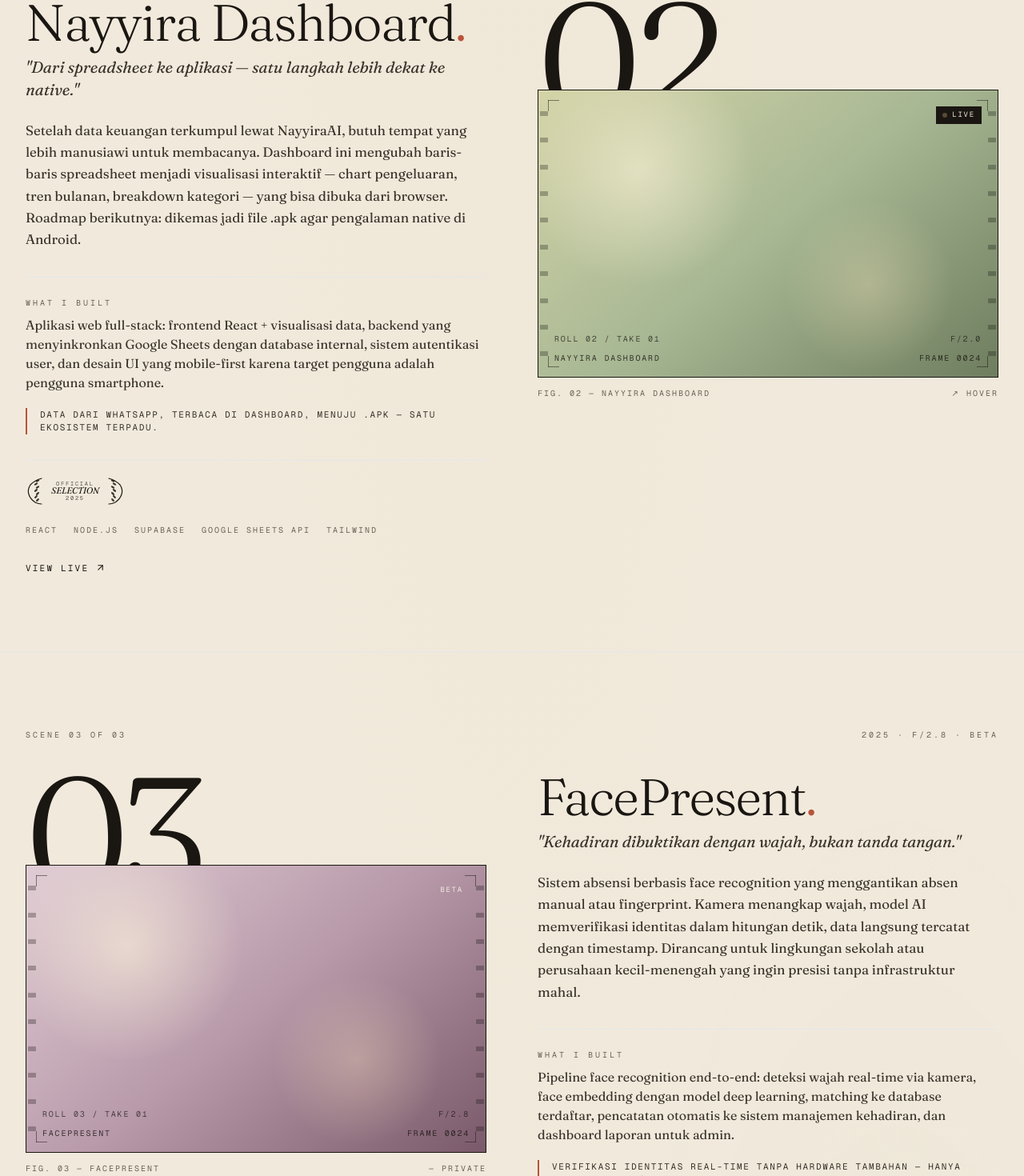
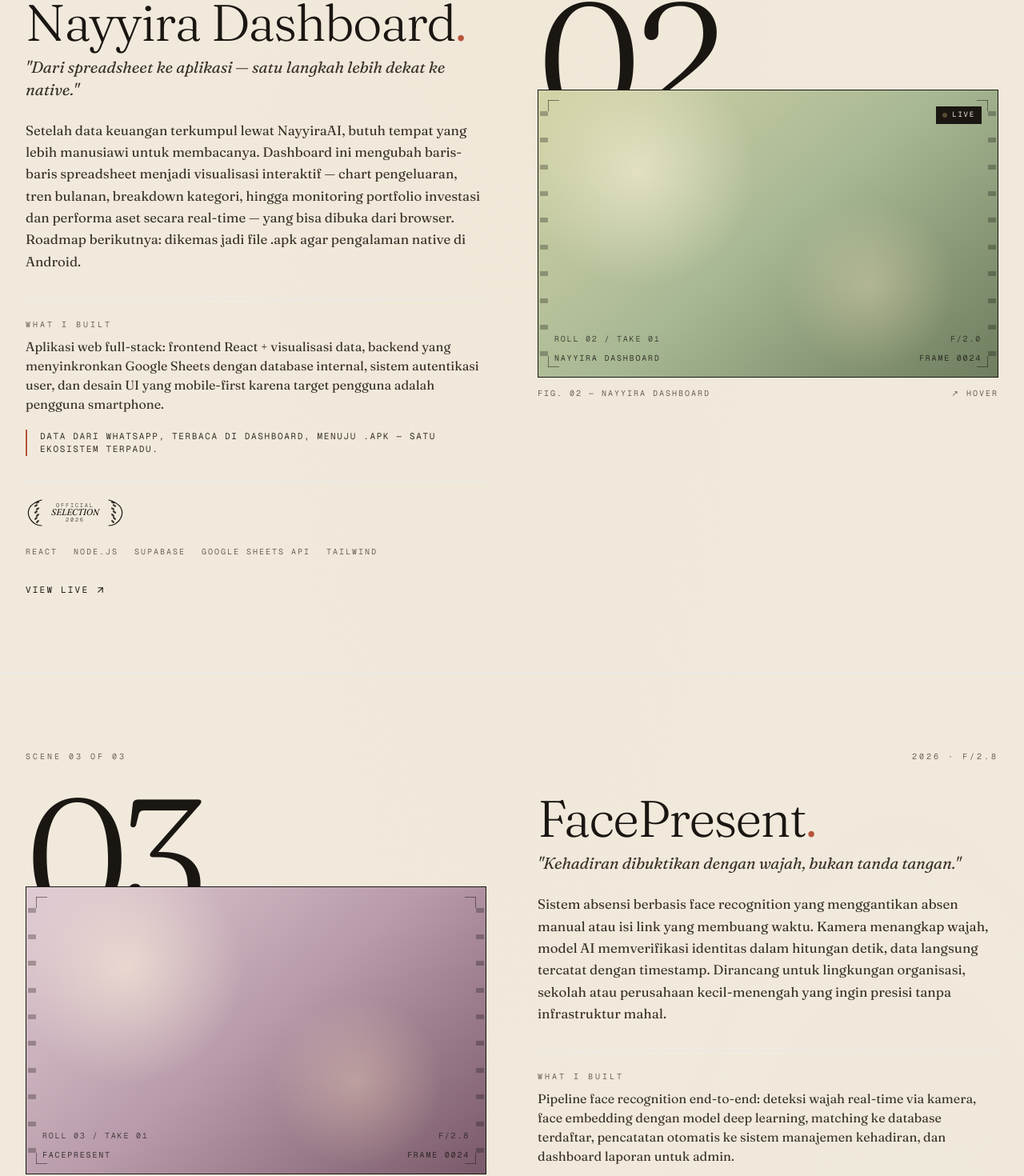
Before and after one commit to Hydraa57/portofolio, a React (Vite) app: page / in a window 1280 px wide. Shown: the part 5787-7257 px from the top of the page at 80% size. Built offline with nearby package versions, Linux system fonts and the light colour scheme.

Commit message:
update biodata

```diff
--- a/index.html
+++ b/index.html
@@ -1,4 +1,4 @@
-<!DOCTYPE html>
+<!doctype html>
 <html lang="id">
   <head>
     <meta charset="UTF-8" />
@@ -6,16 +6,28 @@
 
     <!-- Primary SEO -->
     <title>Hafidz — AI Engineer & Full-Stack Developer · hfdz.my.id</title>
-    <meta name="description" content="Muhamad Hafidz Hidayatulloh — Developer Indonesia yang membangun AI agents, otomatisasi workflow, dan aplikasi full-stack. Kreator NayyiraAI, Dashboard Keuangan, dan Sistem Absen Face Recognition." />
-    <meta name="keywords" content="hafidz, developer indonesia, AI engineer, n8n, automation, full-stack, react, python, whatsapp bot, face recognition" />
+    <meta
+      name="description"
+      content="Muhamad Hafidz Hidayatulloh — Developer Indonesia yang membangun AI agents, otomatisasi workflow, dan aplikasi full-stack. Kreator NayyiraAI, Dashboard Keuangan, dan Sistem Absen Face Recognition."
+    />
+    <meta
+      name="keywords"
+      content="hafidz, developer indonesia, AI engineer, n8n, automation, full-stack, react, python, whatsapp bot, face recognition"
+    />
     <meta name="author" content="Muhamad Hafidz Hidayatulloh" />
     <link rel="canonical" href="https://hfdz.my.id" />
 
     <!-- Open Graph -->
     <meta property="og:type" content="website" />
     <meta property="og:url" content="https://hfdz.my.id" />
-    <meta property="og:title" content="Hafidz — AI Engineer & Full-Stack Developer" />
-    <meta property="og:description" content="Developer Indonesia yang membangun AI agents, otomatisasi, dan aplikasi full-stack. Dari Indonesia, untuk dunia." />
+    <meta
+      property="og:title"
+      content="Hafidz — AI Engineer & Full-Stack Developer"
+    />
+    <meta
+      property="og:description"
+      content="Developer Indonesia yang membangun AI agents, otomatisasi, dan aplikasi full-stack. Dari Indonesia, untuk dunia."
+    />
     <meta property="og:image" content="https://hfdz.my.id/og-image.jpg" />
     <meta property="og:locale" content="id_ID" />
     <meta property="og:site_name" content="hfdz.my.id" />
@@ -23,8 +35,14 @@
     <!-- Twitter Card -->
     <meta name="twitter:card" content="summary_large_image" />
     <meta name="twitter:url" content="https://hfdz.my.id" />
-    <meta name="twitter:title" content="Hafidz — AI Engineer & Full-Stack Developer" />
-    <meta name="twitter:description" content="Developer Indonesia yang membangun AI agents, otomatisasi, dan aplikasi full-stack." />
+    <meta
+      name="twitter:title"
+      content="Hafidz — AI Engineer & Full-Stack Developer"
+    />
+    <meta
+      name="twitter:description"
+      content="Developer Indonesia yang membangun AI agents, otomatisasi, dan aplikasi full-stack."
+    />
     <meta name="twitter:image" content="https://hfdz.my.id/og-image.jpg" />
 
     <!-- Structured Data -->
@@ -38,8 +56,8 @@
         "description": "Developer Indonesia yang membangun AI agents, otomatisasi workflow, dan aplikasi full-stack.",
         "nationality": "Indonesian",
         "sameAs": [
-        "https://github.com/hafidz",
-        "https://instagram.com/hafidz.id"
+          "https://github.com/Hydraa57",
+          "https://instagram.com/h_zdifah"
         ]
       }
     </script>
--- a/src/data/projects.js
+++ b/src/data/projects.js
@@ -9,69 +9,73 @@
  */
 export const projects = [
   {
-    no: '01',
-    slug: 'nayyiraai',
-    title: 'NayyiraAI',
-    tagline: 'AI agent keuangan yang tinggal di WhatsApp-mu.',
+    no: "01",
+    slug: "nayyiraai",
+    title: "NayyiraAI",
+    tagline: "AI agent keuangan yang tinggal di WhatsApp-mu.",
     synopsis:
-      'Pencatatan keuangan biasanya ribet — buka app, isi form, lupa. NayyiraAI memotong semua itu: cukup kirim pesan WhatsApp seperti bicaranya ke teman, AI-nya yang paham, catat, dan kategorisasi otomatis. Landasannya dibangun di atas integrasi WhatsApp Business API, model LLM untuk natural language understanding, dan pipeline n8n untuk orkestrasi data.',
+      "Pencatatan keuangan biasanya ribet — buka app, isi form, lupa. NayyiraAI memotong semua itu: cukup kirim pesan WhatsApp seperti bicaranya ke teman, AI-nya yang paham, catat, dan kategorisasi otomatis. Landasannya dibangun di atas integrasi WhatsApp Business API, model LLM untuk natural language understanding, dan pipeline n8n untuk orkestrasi data.",
     what_i_built:
-      'Landing page produk + backend AI agent: intent recognition, entity extraction (nominal, kategori, tanggal), penyimpanan terstruktur ke Google Sheets, dan reply konfirmasi otomatis — semua dalam satu pesan.',
-    stack: ['n8n', 'OpenAI', 'WhatsApp API', 'Google Sheets', 'Node.js'],
-    palette: { from: '#e8d5b7', via: '#d4a574', to: '#a67c5a' },
+      "Landing page produk + backend AI agent: intent recognition, entity extraction (nominal, kategori, tanggal), penyimpanan terstruktur ke Google Sheets, dan reply konfirmasi otomatis — semua dalam satu pesan.",
+    stack: ["n8n", "OpenAI", "WhatsApp API", "Google Sheets", "Node.js"],
+    palette: { from: "#e8d5b7", via: "#d4a574", to: "#a67c5a" },
     links: {
-      live: 'https://nayyiraai.online',
-      github: null,   // private repo — ganti ke URL jika mau publik
+      live: "https://nayyiraai.online",
+      github: null, // private repo — ganti ke URL jika mau publik
     },
-    year: '2025',
-    runtime: null,    // diisi kalau mau tampil di card
-    aperture: 'f/1.4',
-    status: 'live',
-    highlight: 'Otomatisasi penuh dari teks bebas → structured financial record via WhatsApp.',
+    year: "2026",
+    runtime: null, // diisi kalau mau tampil di card
+    aperture: "f/1.4",
+    status: "live",
+    highlight:
+      "Otomatisasi penuh dari teks bebas → structured financial record via WhatsApp.",
   },
   {
-    no: '02',
-    slug: 'nayyiraai-dashboard',
-    title: 'Nayyira Dashboard',
-    tagline: 'Dari spreadsheet ke aplikasi — satu langkah lebih dekat ke native.',
+    no: "02",
+    slug: "nayyiraai-dashboard",
+    title: "Nayyira Dashboard",
+    tagline:
+      "Dari spreadsheet ke aplikasi — satu langkah lebih dekat ke native.",
     synopsis:
-      'Setelah data keuangan terkumpul lewat NayyiraAI, butuh tempat yang lebih manusiawi untuk membacanya. Dashboard ini mengubah baris-baris spreadsheet menjadi visualisasi interaktif — chart pengeluaran, tren bulanan, breakdown kategori — yang bisa dibuka dari browser. Roadmap berikutnya: dikemas jadi file .apk agar pengalaman native di Android.',
+      "Setelah data keuangan terkumpul lewat NayyiraAI, butuh tempat yang lebih manusiawi untuk membacanya. Dashboard ini mengubah baris-baris spreadsheet menjadi visualisasi interaktif — chart pengeluaran, tren bulanan, breakdown kategori, hingga monitoring portfolio investasi dan performa aset secara real-time — yang bisa dibuka dari browser. Roadmap berikutnya: dikemas jadi file .apk agar pengalaman native di Android.",
     what_i_built:
-      'Aplikasi web full-stack: frontend React + visualisasi data, backend yang menyinkronkan Google Sheets dengan database internal, sistem autentikasi user, dan desain UI yang mobile-first karena target pengguna adalah pengguna smartphone.',
-    stack: ['React', 'Node.js', 'Supabase', 'Google Sheets API', 'Tailwind'],
-    palette: { from: '#d4d4a8', via: '#a8b894', to: '#6e7d5e' },
+      "Aplikasi web full-stack: frontend React + visualisasi data, backend yang menyinkronkan Google Sheets dengan database internal, sistem autentikasi user, dan desain UI yang mobile-first karena target pengguna adalah pengguna smartphone.",
+    stack: ["React", "Node.js", "Supabase", "Google Sheets API", "Tailwind"],
+    palette: { from: "#d4d4a8", via: "#a8b894", to: "#6e7d5e" },
     links: {
-      live: 'https://dashboard.nayyiraai.online',
+      live: "https://dashboard.nayyiraai.online",
       github: null,
     },
-    year: '2025',
+    year: "2026",
     runtime: null,
-    aperture: 'f/2.0',
-    status: 'live',
-    highlight: 'Data dari WhatsApp, terbaca di dashboard, menuju .apk — satu ekosistem terpadu.',
+    aperture: "f/2.0",
+    status: "live",
+    highlight:
+      "Data dari WhatsApp, terbaca di dashboard, menuju .apk — satu ekosistem terpadu.",
   },
   {
-    no: '03',
-    slug: 'absen-face',
-    title: 'FacePresent',
-    tagline: 'Kehadiran dibuktikan dengan wajah, bukan tanda tangan.',
+    no: "03",
+    slug: "absen-face",
+    title: "FacePresent",
+    tagline: "Kehadiran dibuktikan dengan wajah, bukan tanda tangan.",
     synopsis:
-      'Sistem absensi berbasis face recognition yang menggantikan absen manual atau fingerprint. Kamera menangkap wajah, model AI memverifikasi identitas dalam hitungan detik, data langsung tercatat dengan timestamp. Dirancang untuk lingkungan sekolah atau perusahaan kecil-menengah yang ingin presisi tanpa infrastruktur mahal.',
+      "Sistem absensi berbasis face recognition yang menggantikan absen manual atau isi link yang membuang waktu. Kamera menangkap wajah, model AI memverifikasi identitas dalam hitungan detik, data langsung tercatat dengan timestamp. Dirancang untuk lingkungan organisasi, sekolah atau perusahaan kecil-menengah yang ingin presisi tanpa infrastruktur mahal.",
     what_i_built:
-      'Pipeline face recognition end-to-end: deteksi wajah real-time via kamera, face embedding dengan model deep learning, matching ke database terdaftar, pencatatan otomatis ke sistem manajemen kehadiran, dan dashboard laporan untuk admin.',
-    stack: ['Python', 'OpenCV', 'DeepFace', 'FastAPI', 'React', 'PostgreSQL'],
-    palette: { from: '#e0ccd4', via: '#b89aaa', to: '#7a5a6a' },
+      "Pipeline face recognition end-to-end: deteksi wajah real-time via kamera, face embedding dengan model deep learning, matching ke database terdaftar, pencatatan otomatis ke sistem manajemen kehadiran, dan dashboard laporan untuk admin.",
+    stack: ["Python", "OpenCV", "DeepFace", "FastAPI", "React", "PostgreSQL"],
+    palette: { from: "#e0ccd4", via: "#b89aaa", to: "#7a5a6a" },
     links: {
-      live: null,     // ganti ke URL demo jika ada
+      live: "https://absensi.hfdz.my.id",
       github: null,
     },
-    year: '2025',
+    year: "2026",
     runtime: null,
-    aperture: 'f/2.8',
-    status: 'beta',
-    highlight: 'Verifikasi identitas real-time tanpa hardware tambahan — hanya kamera laptop/CCTV.',
+    aperture: "f/2.8",
+    status: "beta-tested",
+    highlight:
+      "Verifikasi identitas real-time tanpa hardware tambahan — hanya kamera tab/laptop.",
   },
-]
+];
 
 /**
  * LONG-TERM USAGE:
```
Also changed, not shown: src/data/meta.js (+38 -38 lines), 1 other file (tests, documents, lock files or other folders). Lines whose indentation alone changed are shown as unchanged.
